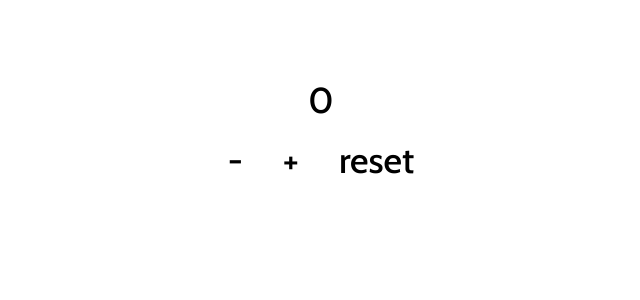
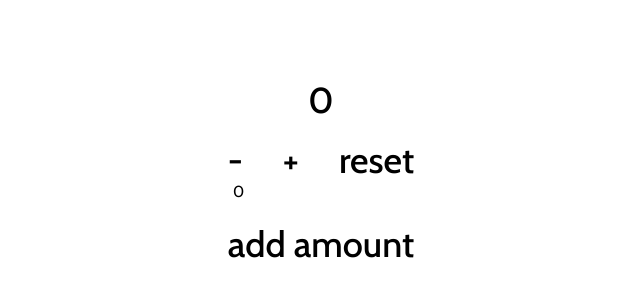
Before and after one commit to alwaysappear/redux-prac, a React (Vite) app: page / in a window 1280 px wide. Shown: the top 300 px of the page, without its empty margins (319-959 px from the left). Built offline with nearby package versions, Linux system fonts and the light colour scheme.

Commit message:
incre by amount

```diff
--- a/src/features/counter/Counter.jsx
+++ b/src/features/counter/Counter.jsx
@@ -1,9 +1,20 @@
-import { increment, decrement, reset } from './counterSlice'
+import {
+    increment, decrement,
+    reset, incrementByAmount
+} from './counterSlice'
+import { useState } from 'react'
 import { useSelector, useDispatch } from 'react-redux'
 
 const Counter = () => {
-    const count = useSelector((state) => state.counter.count)
     const dispatch = useDispatch()
+    const count = useSelector(state => state.counter.count)
+    const [incrementAmount, setIncrementAmount] = useState(0)
+    const addValue = Number(incrementAmount) || 0
+
+    const resetAll = () => {
+        setIncrementAmount(0)
+        dispatch(reset())
+    }
 
     return (
         <section className="counter">
@@ -11,7 +22,14 @@
             <div>
                 <button onClick={() => dispatch(decrement())}>-</button>
                 <button onClick={() => dispatch(increment())}>+</button>
-                <button onClick={() => dispatch(reset())}>reset</button>
+                <button onClick={() => resetAll()}>reset</button>
+            </div>
+            <input type="text" value={incrementAmount}
+                onChange={(e) => setIncrementAmount(e.target.value)} />
+            <div>
+                <button onClick={() => dispatch(incrementByAmount(addValue))}>
+                    add amount
+                </button>
             </div>
         </section>
     )
--- a/src/features/counter/counterSlice.jsx
+++ b/src/features/counter/counterSlice.jsx
@@ -8,18 +8,22 @@
     name: 'counter',
     initialState,
     reducers: {
-        increment: (state) => {
+        increment: state => {
             state.count += 1
         },
-        decrement: (state) => {
+        decrement: state => {
             state.count -= 1
         },
-        reset: (state) => {
+        reset: state => {
             state.count = 0
+        },
+        incrementByAmount: (state, action) => {
+            state.count += action.payload
         }
     }
 })
 
-export const { increment, decrement, reset } = counterSlice.actions
+export const { increment, decrement,
+    reset, incrementByAmount } = counterSlice.actions
 
 export default counterSlice.reducer
```
